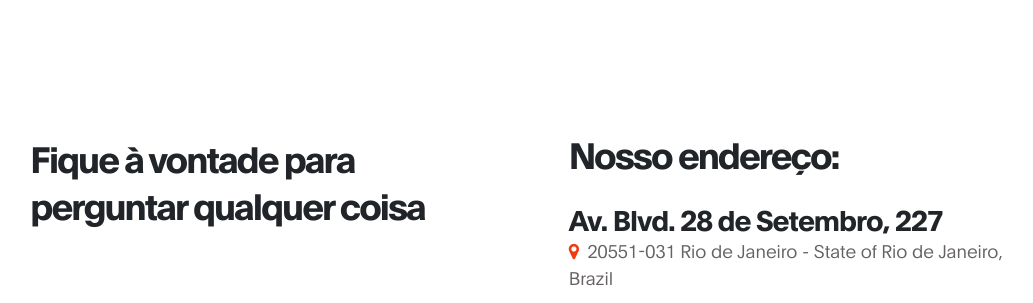
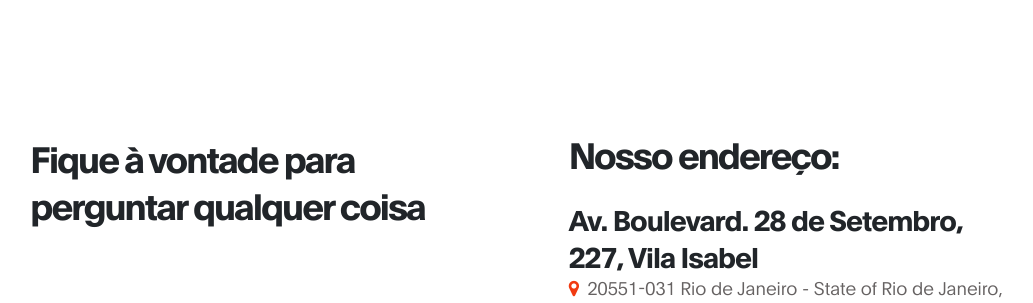
Before and after one commit to fabianosf/asbjj, a Django app: page / in a window 1280 px wide. Shown: the part 2711-3014 px from the top of the page, without its empty margins (118-1151 px from the left). Run offline with Django 5.2, Linux system fonts and the light colour scheme; some libraries are stand-ins or nearby versions.

Commit message:
alteracao contato

```diff
--- a/core/templates/contact.html
+++ b/core/templates/contact.html
@@ -18,7 +18,7 @@
               <!-- alterei tb-->
               <!-- <div class="mx-auto mt-4 mt-lg-0 mt-md-0 col-lg-5 col-md-6 col-12">-->
                 <div class="mx-auto mt-5 mt-lg-3 mt-md-2 col-lg-5 col-md-6 col-12">
-                  <h2 class="mb-4" data-aos="fade-up" data-aos-delay="600">Nosso endereço: <h3>Av. Blvd. 28 de Setembro, 227</h3></h2>
+                  <h2 class="mb-4" data-aos="fade-up" data-aos-delay="600">Nosso endereço: <h3>Av. Boulevard. 28 de Setembro, 227, Vila Isabel</h3></h2>
 
                   <p data-aos="fade-up" data-aos-delay="800"><i class="fa fa-map-marker mr-1"></i> 20551-031 Rio de Janeiro - State of Rio de Janeiro, Brazil</p>
 
```
